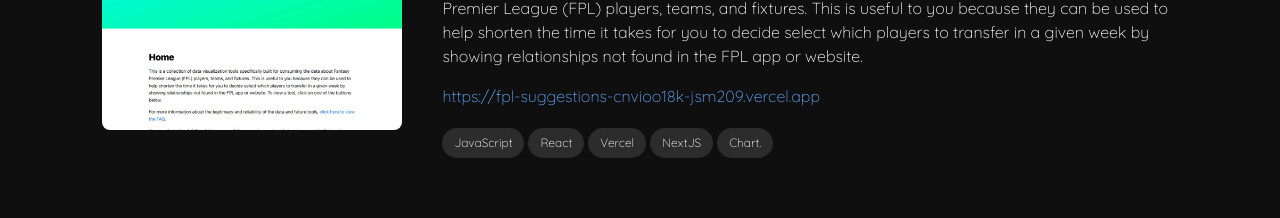
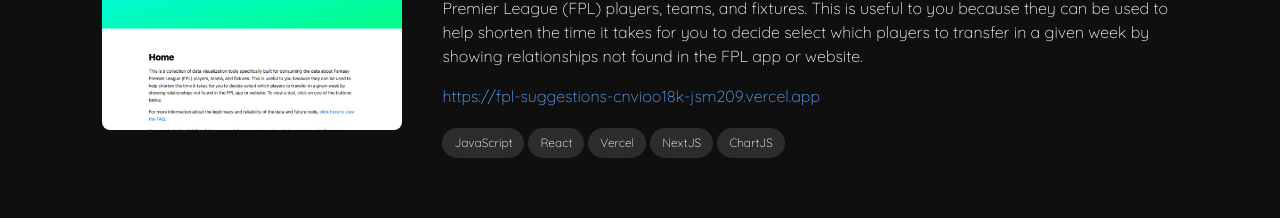
Before and after one commit to jsm209/portfolio2024, a React (Create React App) app: page / in a window 1280 px wide. Shown: the part 3095-3313 px from the top of the page. Built offline with nearby package versions, Linux system fonts and the light colour scheme.

Commit message:
fixing typo

```diff
--- a/src/components/ProjectsSection/ProjectSection.js
+++ b/src/components/ProjectsSection/ProjectSection.js
@@ -24,7 +24,7 @@ const ProjectSection = () => {
         <ProjectSummary
           title="FPL Assist"
           description="This is a collection of data visualization tools specifically built for consuming the data about Fantasy Premier League (FPL) players, teams, and fixtures. This is useful to you because they can be used to help shorten the time it takes for you to decide select which players to transfer in a given week by showing relationships not found in the FPL app or website."
-          tags={["JavaScript", "React", "Vercel", "NextJS", "Chart."]}
+          tags={["JavaScript", "React", "Vercel", "NextJS", "ChartJS"]}
           imagesrc="/fplassist.png"
           link="https://fpl-suggestions-cnvioo18k-jsm209.vercel.app"
         />
```
